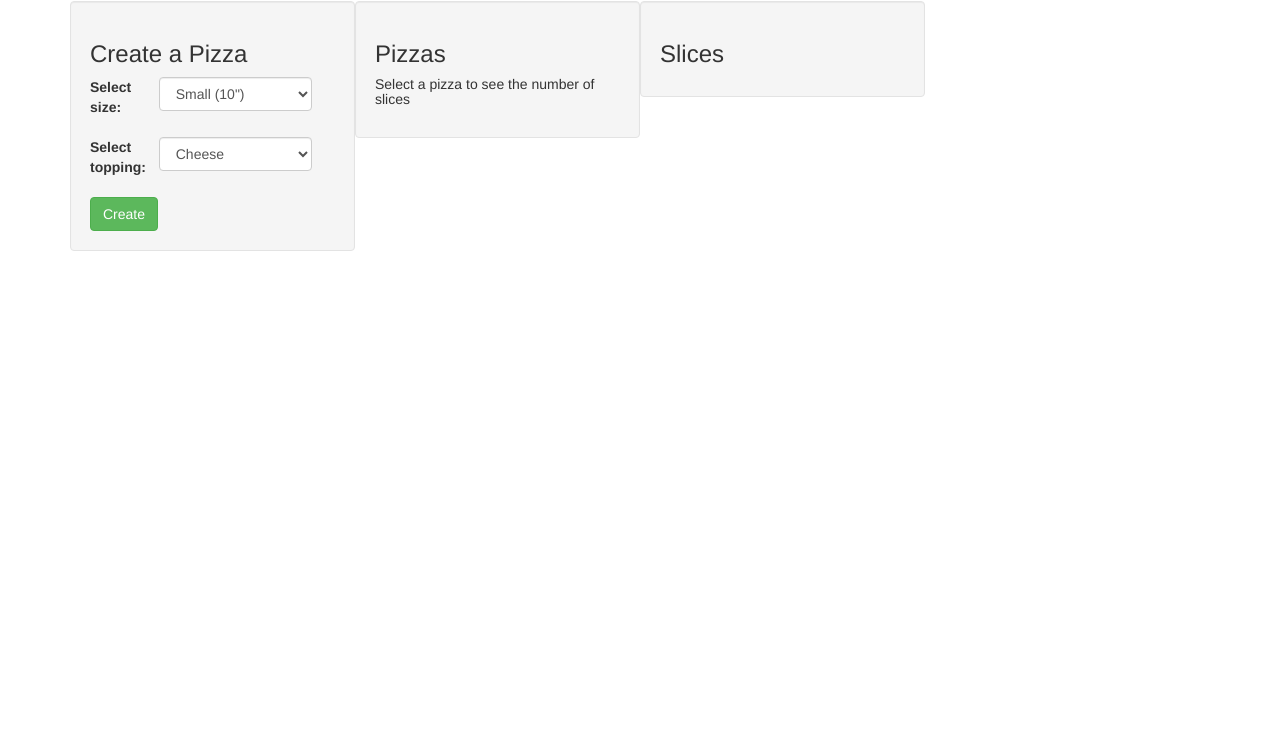
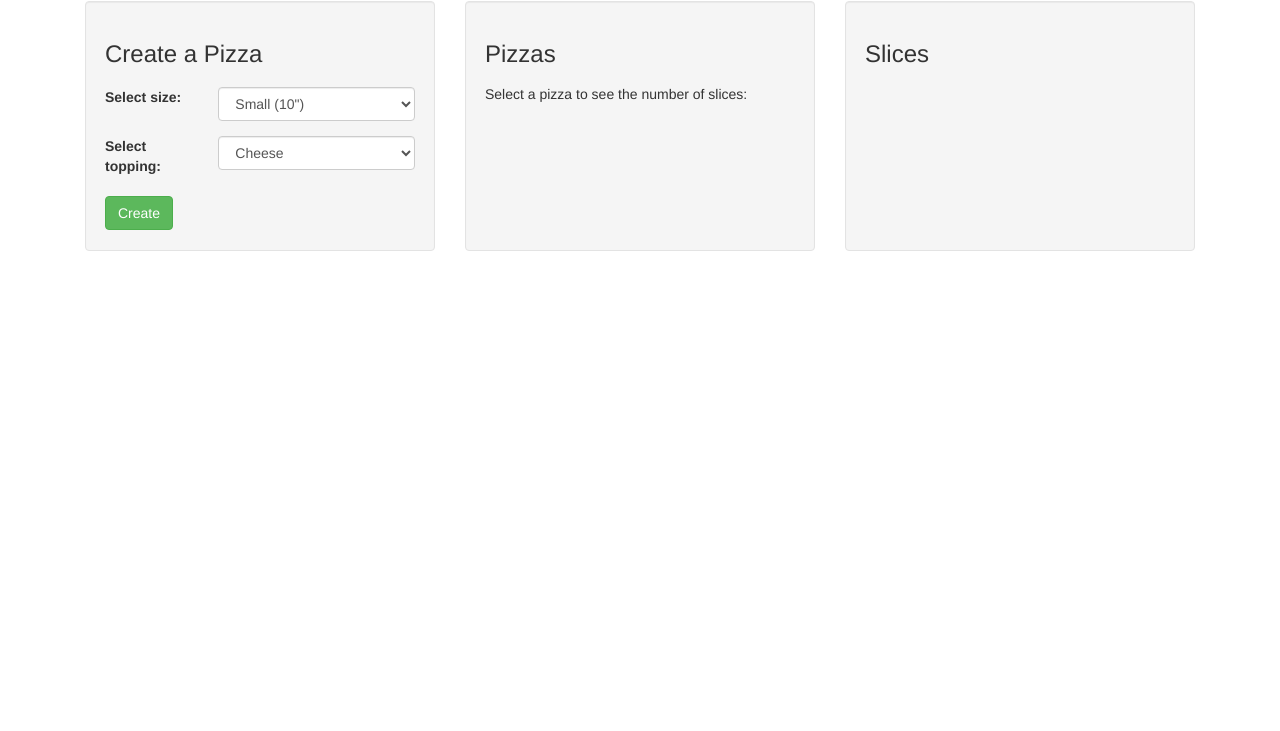
Before and after one commit to meterrill/pizza_company_js, a plain HTML site: page index.html in a window 1280 px wide. Shown: the part 69-800 px from the top of the page. Drawn offline with Linux system fonts and the light colour scheme.

Commit message:
add css for layout

```diff
--- a/css/styles.css
+++ b/css/styles.css
@@ -1,3 +1,29 @@
+.well {
+  min-height: 250px;
+}
+
+h1 {
+  margin-left: 20px;
+}
+
+h3 {
+  margin-bottom: 20px;
+}
+
+#pizzas {
+  list-style-type: none;
+}
+
+.pizza {
+  color: #0088cc;
+}
+
+.pizza:hover {
+  cursor: pointer;
+  text-decoration: underline;
+}
+
 #show-slices {
   display: none;
+  text-align: center;
 }
--- a/index.html
+++ b/index.html
@@ -11,19 +11,12 @@
     <div class="container">
       <h1>Acme Pizza Co</h1>
 
-      <div class="well col-md-3">
+      <div class="col-md-4">
+        <div class="well">
           <h3>Create a Pizza</h3>
           <form id="create-pizza" class="form-horizontal">
-
-          <!-- <div class = "form-group">
-            <label for="pizza-size" class="col-sm-3">Select size:</label>
-            <div class="col-sm-8">
-              <input type="text" id="pizza-size" class="form-control">
-            </div>
-          </div> -->
-
             <div class = "form-group">
-            <label for="pizza-size" class="col-sm-3">Select size:</label>
+              <label for="pizza-size" class="col-sm-4">Select size:</label>
               <div class="col-sm-8">
                 <select id="pizza-size" class="form-control">
                   <option value="small">Small (10")</option>
@@ -34,7 +27,7 @@
             </div>
 
             <div class = "form-group">
-            <label for="pizza-topping" class="col-sm-3">Select topping:</label>
+              <label for="pizza-topping" class="col-sm-4">Select topping:</label>
               <div class="col-sm-8">
                 <select id="pizza-topping" class="form-control">
                   <option value="cheese">Cheese</option>
@@ -46,22 +39,27 @@
             <button type="submit" class="btn btn-success">Create</button>
           </form>
         </div>
+      </div>
 
-      <div class="well col-md-3">
+      <div class="col-md-4">
+        <div class="well">
           <h3>Pizzas</h3>
-        <h5>Select a pizza to see the number of slices</h5>
+          <h5>Select a pizza to see the number of slices:</h5>
 
           <ul id="pizzas">
-
           </ul>
         </div>
+      </div>
 
-      <div class="well col-md-3">
+      <div class="col-md-4">
+        <div class="well">
           <h3>Slices</h3>
           <div id="show-slices">
             <p>A <span id="size"></span> <span id="topping"></span> pizza has</p>
-          <p><span id="slices"></span></p>
+            <h2><span id="slices"></span></h2>
             <p>slices</p>
+          </div>
+        </div>
       </div>
     </div>
   </body>
--- a/js/scripts.js
+++ b/js/scripts.js
@@ -24,9 +24,6 @@ $(document).ready(function() {
 
     $("ul#pizzas").append("<li><span class='pizza'>" + newPizza.pizzaSize + " " + newPizza.pizzaTopping + "</span></li>");
 
-    // $("input#pizza-size").val("");
-    // $("input#pizza-topping").val("");
-
     $(".pizza").last().click(function() {
       $("#show-slices").show();
       $("#size").text(newPizza.pizzaSize);
```
Lines whose indentation alone changed are shown as unchanged.
